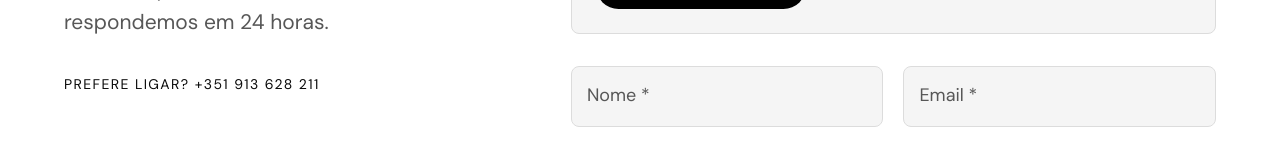
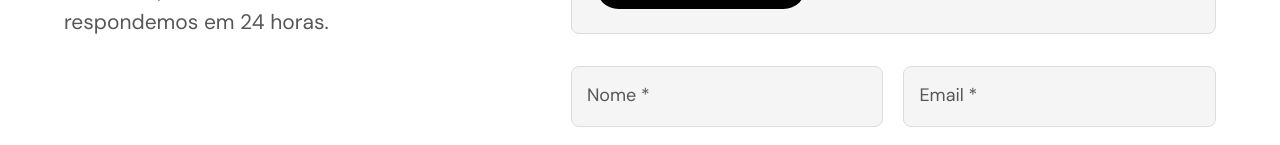
Before and after one commit to PhellipeOliveira/GMT_Project, a Next.js app: page /contacto in a window 1280 px wide. Shown: the part 738-883 px from the top of the page. Built offline with nearby package versions, Linux system fonts and the light colour scheme; no server answers; a web font is replaced by a local one.

Commit message:
sem numero

```diff
--- a/src/app/(site)/contacto/page.tsx
+++ b/src/app/(site)/contacto/page.tsx
@@ -46,14 +46,6 @@ export default function ContactoPage() {
                 concreta será a nossa resposta. Preencha o formulário — respondemos
                 em 24 horas.
               </RevealOnScroll>
-              <RevealOnScroll className="mt-8">
-                <a
-                  href="tel:+351913628211"
-                  className="type-label inline-flex items-center gap-2 text-gmt-text underline-offset-4 hover:underline"
-                >
-                  Prefere ligar? +351 913 628 211
-                </a>
-              </RevealOnScroll>
             </RevealSequence>
           </div>
 
```
